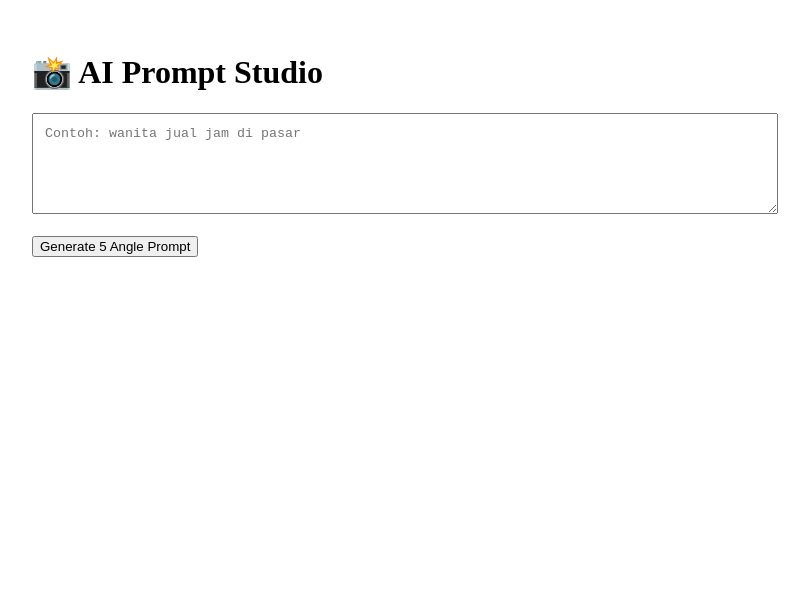
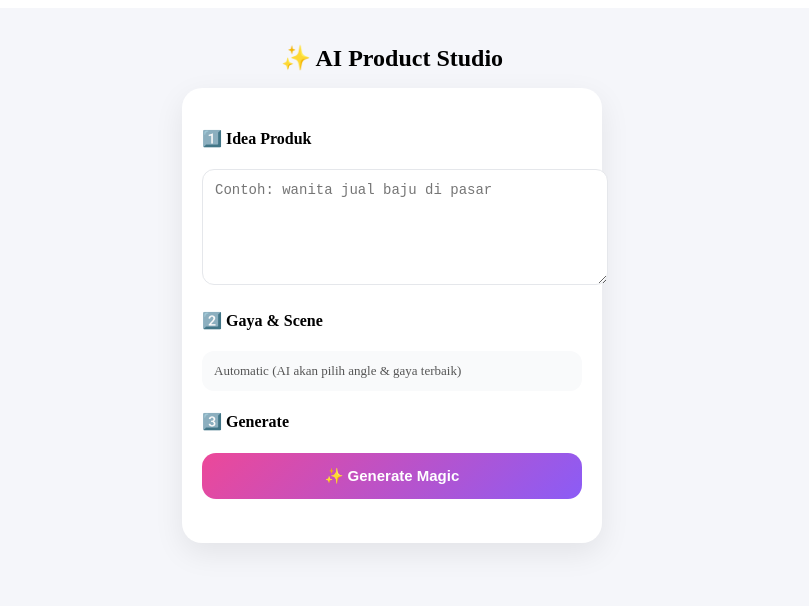
Before and after one commit to hatehero/ai-product-studio, a Next.js app: page / in a window 1280 px wide. Shown: the top 606 px of the page, without its empty margins (248-1057 px from the left). Built offline with nearby package versions, Linux system fonts and the light colour scheme.

Commit message:
Update index.tsx

```diff
--- a/pages/index.tsx
+++ b/pages/index.tsx
@@ -39,42 +39,120 @@ export default function Home() {
   }
 
   return (
-    <main style={{ padding: 24, maxWidth: 720, margin: "auto" }}>
-      <h1>📸 AI Prompt Studio</h1>
+    <div
+      style={{
+        minHeight: "100vh",
+        background: "#f5f6fa",
+        display: "flex",
+        justifyContent: "center",
+        padding: 16,
+      }}
+    >
+      <div style={{ width: "100%", maxWidth: 420 }}>
+        {/* HEADER */}
+        <h2 style={{ textAlign: "center", marginBottom: 16 }}>
+          ✨ AI Product Studio
+        </h2>
 
+        {/* CARD */}
+        <div
+          style={{
+            background: "#ffffff",
+            borderRadius: 20,
+            padding: 20,
+            boxShadow: "0 10px 30px rgba(0,0,0,0.08)",
+          }}
+        >
+          {/* STEP 1 */}
+          <div style={{ marginBottom: 20 }}>
+            <h4>1️⃣ Idea Produk</h4>
             <textarea
               value={prompt}
               onChange={(e) => setPrompt(e.target.value)}
-        rows={5}
-        style={{ width: "100%", padding: 12 }}
-        placeholder="Contoh: wanita jual jam di pasar"
+              placeholder="Contoh: wanita jual baju di pasar"
+              style={{
+                width: "100%",
+                minHeight: 90,
+                padding: 12,
+                borderRadius: 12,
+                border: "1px solid #e5e7eb",
+                fontSize: 14,
+              }}
             />
+          </div>
 
-      <br /><br />
+          {/* STEP 2 */}
+          <div style={{ marginBottom: 20 }}>
+            <h4>2️⃣ Gaya & Scene</h4>
+            <div
+              style={{
+                padding: 12,
+                borderRadius: 12,
+                background: "#f9fafb",
+                fontSize: 13,
+                color: "#555",
+              }}
+            >
+              Automatic (AI akan pilih angle & gaya terbaik)
+            </div>
+          </div>
 
-      <button onClick={generate} disabled={loading}>
-        {loading ? "Menjana..." : "Generate 5 Angle Prompt"}
+          {/* STEP 3 */}
+          <div style={{ marginBottom: 24 }}>
+            <h4>3️⃣ Generate</h4>
+            <button
+              onClick={generate}
+              disabled={loading}
+              style={{
+                width: "100%",
+                padding: 14,
+                borderRadius: 14,
+                border: "none",
+                color: "#fff",
+                fontWeight: 600,
+                fontSize: 15,
+                cursor: loading ? "not-allowed" : "pointer",
+                background:
+                  "linear-gradient(135deg, #ec4899, #8b5cf6)",
+              }}
+            >
+              {loading ? "Menjana..." : "✨ Generate Magic"}
             </button>
+          </div>
 
-      <br /><br />
-
+          {/* ERROR */}
           {error && (
-        <div style={{ color: "red", whiteSpace: "pre-wrap" }}>
+            <div
+              style={{
+                background: "#fee2e2",
+                color: "#b91c1c",
+                padding: 12,
+                borderRadius: 10,
+                fontSize: 13,
+              }}
+            >
               ❌ {error}
             </div>
           )}
 
+          {/* OUTPUT */}
           {output && (
             <pre
               style={{
-            background: "#f4f4f4",
-            padding: 16,
+                marginTop: 16,
+                background: "#f3f4f6",
+                padding: 14,
+                borderRadius: 12,
                 whiteSpace: "pre-wrap",
+                fontSize: 13,
+                lineHeight: 1.6,
               }}
             >
               {output}
             </pre>
           )}
-    </main>
+        </div>
+      </div>
+    </div>
   );
 }
```
Lines whose indentation alone changed are shown as unchanged.
